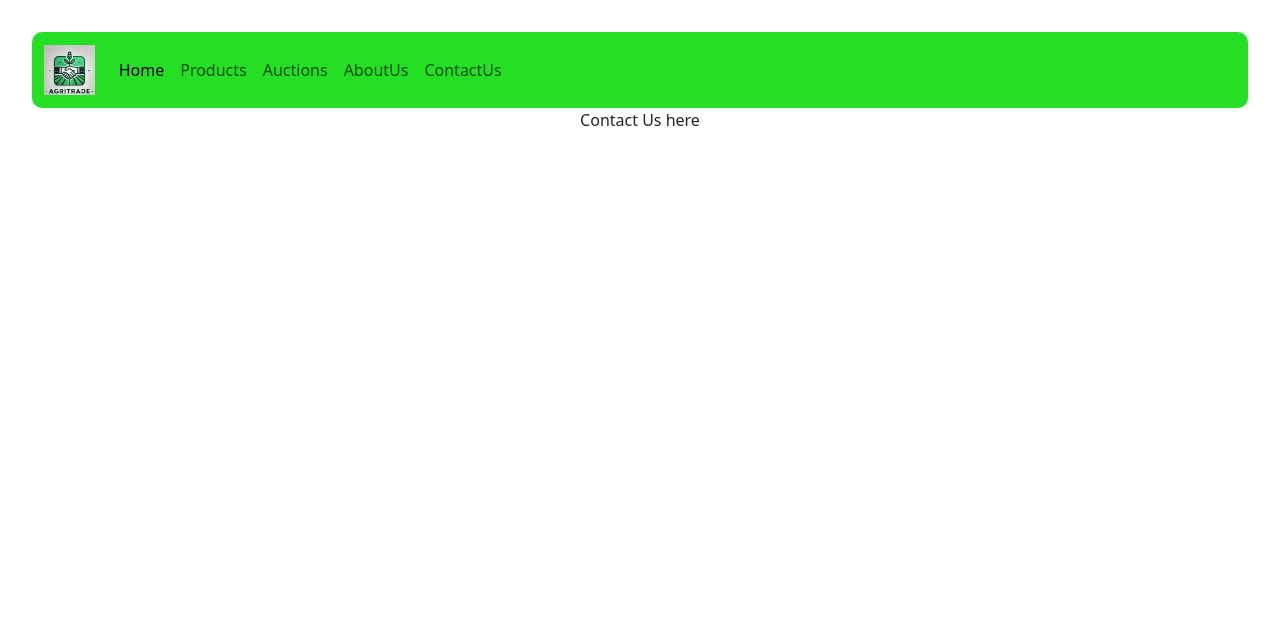
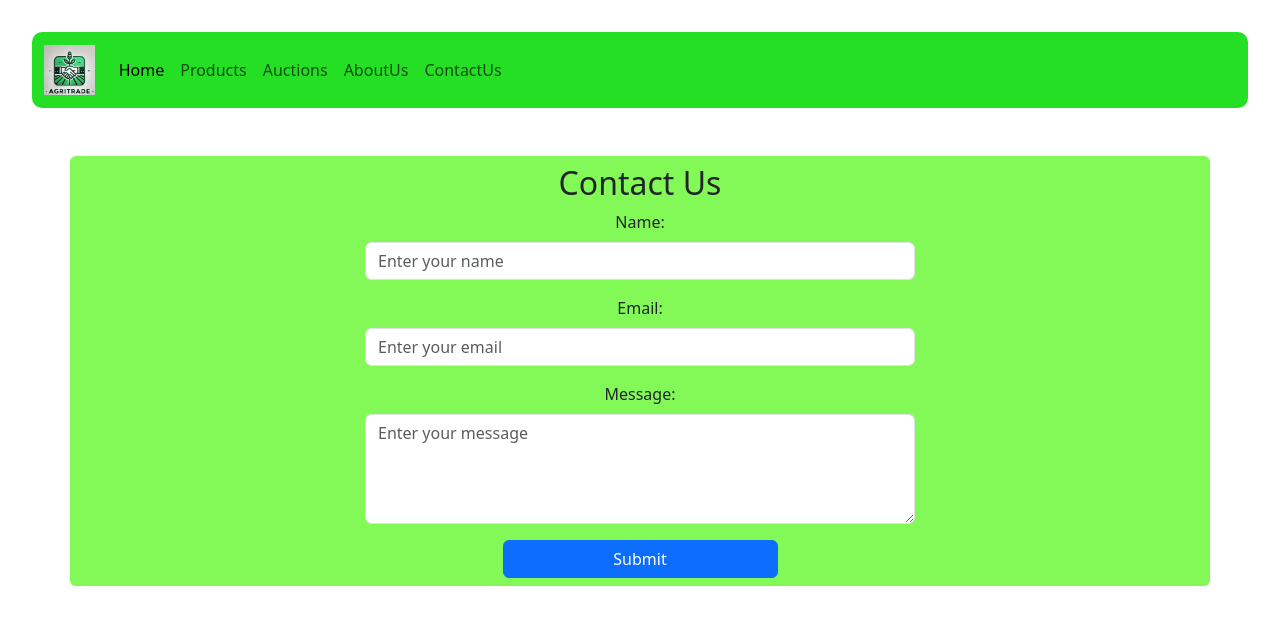
Before and after one commit to tharunnaidug/agritrade, a React (Vite) app: page /contactus in a window 1280 px wide. Shown: the top 624 px of the page. Built offline with nearby package versions, Linux system fonts and the light colour scheme.

Commit message:
Added Contact us form

```diff
--- a/index.html
+++ b/index.html
@@ -10,6 +10,7 @@
   <!-- Bootstrap % -->
   <link rel="stylesheet" href="https://cdn.jsdelivr.net/npm/bootstrap@5.3.2/dist/css/bootstrap.min.css">
 
+  <script src="https://web3forms.com/client/script.js" async defer></script>
 
 </head>
 
--- a/src/componets/Contact.jsx
+++ b/src/componets/Contact.jsx
@@ -1,11 +1,67 @@
-import React from 'react'
+import React, { useState } from 'react';
 
 const Contact = () => {
+  const [formData, setFormData] = useState({ name: '', email: '', message: '' });
+  const [responseMessage, setResponseMessage] = useState('');
+
+  const handleChange = (e) => {
+    setFormData({ ...formData, [e.target.name]: e.target.value });
+  };
+
+  const handleSubmit = async (e) => {
+    e.preventDefault();
+    const formDataObject = new FormData(e.target);
+    formDataObject.append("access_key", "39a4e0db-fd3b-45d4-8296-195799ab7878");
+
+    const object = Object.fromEntries(formDataObject);
+    const json = JSON.stringify(object);
+
+    try {
+      const res = await fetch("https://api.web3forms.com/submit", {
+        method: "POST",
+        headers: {
+          "Content-Type": "application/json",
+          Accept: "application/json",
+        },
+        body: json,
+      });
+      const result = await res.json();
+      if (result.success) {
+        setResponseMessage("Success! Your message has been sent.");
+        setFormData({ name: '', email: '', message: '' });
+      } else {
+        setResponseMessage("Error! Please try again.");
+      }
+    } catch (error) {
+      setResponseMessage("Error! Something went wrong.");
+    }
+  };
+
   return (
-    <>
-     <div className='ht-20'>Contact Us here</div>
-    </>
-  )
-}
+    <div className='container mt-5 p-2 rounded' style={{backgroundColor:"rgb(130, 249, 86)"}}>
+      <h2 className='text-center mx-4'>Contact Us</h2>
+      <div className='row justify-content-center'>
+        <div className='col-md-6'>
+          <form method='POST' id='form' onSubmit={handleSubmit}>
+            <div id='result'>{responseMessage && <p className='alert alert-info'>{responseMessage}</p>}</div>
+            <div className='mb-3'>
+              <label className='form-label'>Name:</label>
+              <input type='text' name='name' className='form-control' placeholder='Enter your name' value={formData.name} onChange={handleChange} required />
+            </div>
+            <div className='mb-3'>
+              <label className='form-label'>Email:</label>
+              <input type='email' name='email' className='form-control' placeholder='Enter your email' value={formData.email} onChange={handleChange} required />
+            </div>
+            <div className='mb-3'>
+              <label className='form-label'>Message:</label>
+              <textarea name='message' className='form-control' rows='4' placeholder='Enter your message' value={formData.message} onChange={handleChange} required></textarea>
+            </div>
+            <button type='submit' className='btn btn-primary w-50'>Submit</button>
+          </form>
+        </div>
+      </div>
+    </div>
+  );
+};
 
-export default Contact
+export default Contact;
```
